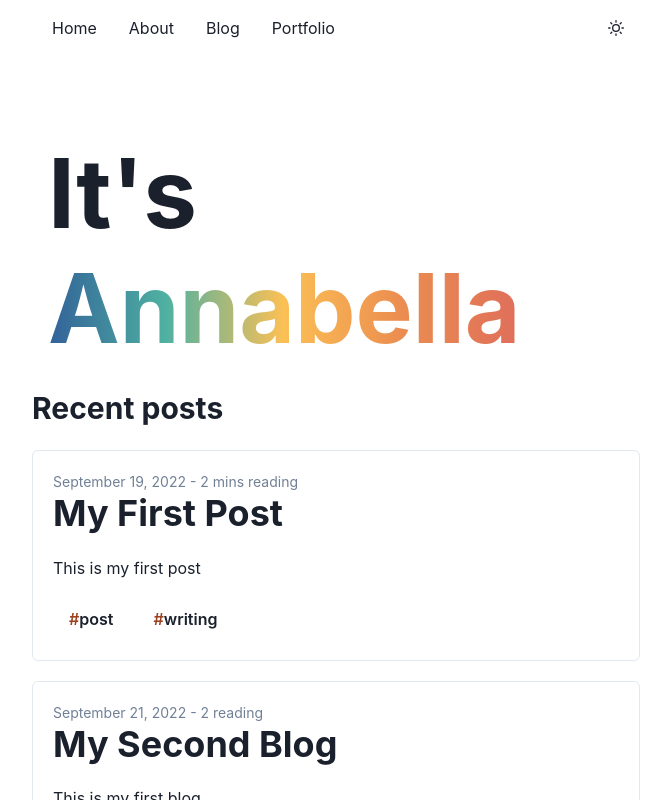
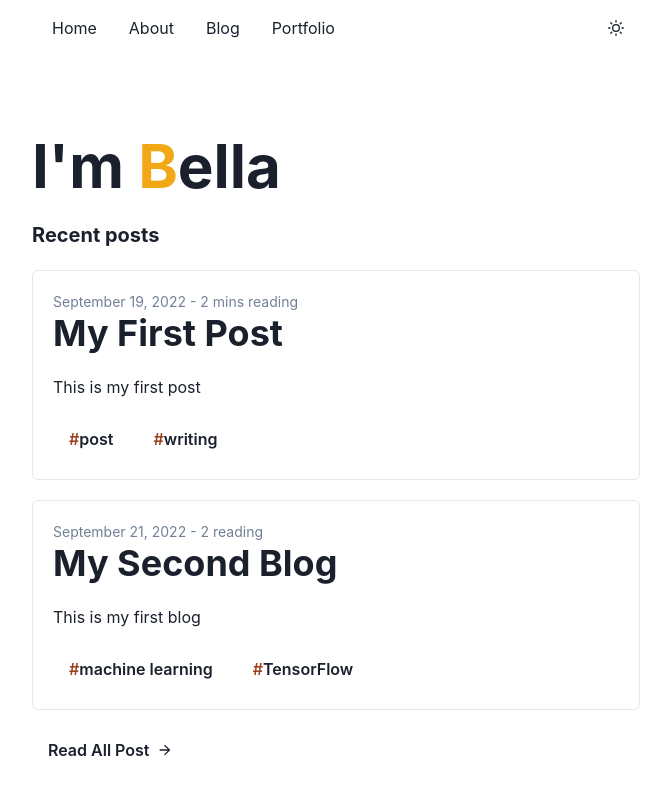
Before and after one commit to bellapd/bellapd-v1, a Next.js app: page / in a window 1280 px wide. Shown: the top 800 px of the page, without its empty margins (304-975 px from the left). Built offline with nearby package versions, Linux system fonts and the light colour scheme; a small style sheet from the web is missing.

Commit message:
style: font color

```diff
--- a/pages/index.tsx
+++ b/pages/index.tsx
@@ -3,28 +3,25 @@ import path from "path";
 import matter from "gray-matter";
 import Posts from "../components/Posts";
 import Layout from "../components/Layout";
-import { Heading, VStack, Box } from "@chakra-ui/react";
+import { Heading, Box, Stack, Text } from "@chakra-ui/react";
 import type { IPost } from "../types/post.type";
 import Readall from "../components/Readall";
 
 export default function Home({ posts }: { posts: IPost[] }): JSX.Element {
   return (
     <Layout>
-      <VStack spacing={8}>
-        <Heading as="h1" fontSize="8xl" maxW={{ base: "m", md: "xl" }}>
-          It's{" "}
-          <Box
-            as="span"
-            bgGradient="linear-gradient(90deg,#326199,#4fb1a1,#fcc055,#eb8d50,#df6e5b)"
-            bgClip="text"
-          >
-            Annabella
+      <Stack align={"left"} my={6}>
+        <Heading as="h1" size="3xl">
+          I'm{" "}
+          <Box as="span" bg="#F2A814" bgClip="text">
+            B
           </Box>
+          ella
         </Heading>
-      </VStack>
-      <Heading as="h2" justifyContent={"center"} size="lg" my={6}>
+      </Stack>
+      <Text as="b" fontSize="xl" my={6}>
         Recent posts
-      </Heading>
+      </Text>
       <Posts posts={posts} />
       <Readall />
     </Layout>
```
